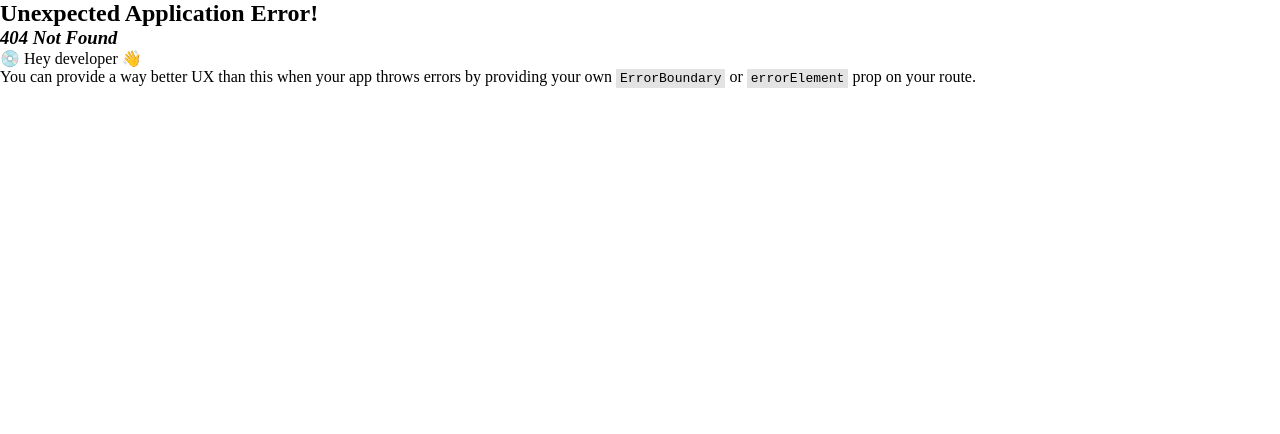
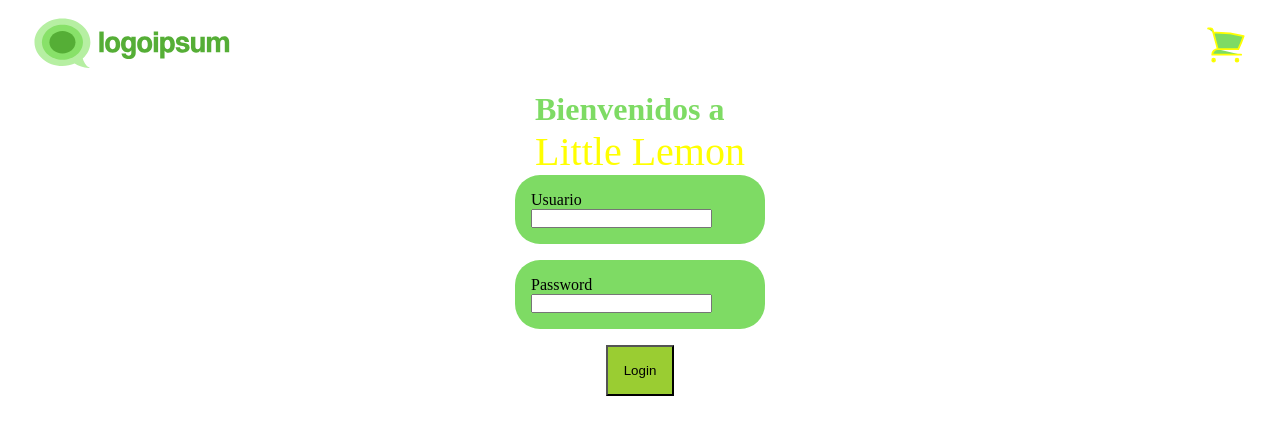
Before and after one commit to rarubara/ygoCardSearch, a React (Vite) app: page /login in a window 1280 px wide. Before the commit this address had no page. Shown: the top 434 px of the page. Built offline with nearby package versions, Linux system fonts and the light colour scheme.

Commit message:
avance pantalla login

```diff
--- /dev/null
+++ b/src/Components/Hlogin/index.jsx
@@ -0,0 +1,21 @@
+import { Link } from 'react-router-dom'
+
+const Hlogin = () => {
+    return (
+        <header className='sticky z-index-999'>
+            <nav className='flex justify-between p-4 mx-4'>
+                <Link className=' green-700 text-3xl decoration-none w-200px mostrar'>
+                    &lt; Atras
+                </Link>
+                <Link to="/" className='cursor-pointer'>
+                    <img src='logo.svg' alt='logo' />
+                </Link>
+                <section className='flex gap-4 justify-center align-center'>
+                    <img src='cart.svg' alt='cart' className='w-44px cursor-pointer' />
+                </section>
+            </nav>
+        </header>
+    )
+}
+
+export default Hlogin
--- a/src/Pages/Login/index.jsx
+++ b/src/Pages/Login/index.jsx
@@ -1,7 +1,59 @@
+import Hlogin from "../../Components/Hlogin"
+
+
+
+const LoginSection = () => {
+  return (
+    <div className="flex flex-col gap-4 justify-between">
+      <section className="bg-green-700 max-width-250px p-4 m-auto rounded-lg mt-4">
+        <label htmlFor="usuario">Usuario</label>
+        <input type="text" id="usuario" name="usuario" />
+      </section>
+      <section className="bg-green-700 max-width-250px p-4 m-auto rounded-lg mt-4">
+        <label htmlFor="password">Password</label>
+        <input type="text" id="usuario" name="usuario" />
+      </section>
+      <button className="p-4 m-auto bg-yellow-700">
+        <p className="texto-black">
+          Login
+        </p>
+      </button>
+    </div>
+
+  )
+}
+// const LoginSection = () => {
+//   return (
+//     <section className="bg-green-700 max-width-250px p-4 m-auto rounded-lg">
+//       <label htmlFor="usuario">Usuario</label>
+//       <input type="text" id="usuario" name="usuario" />
+//     </section>
+//   )
+// }
+
+const Title = () => {
+  return (
+    <div className=" flex flex-col justify-center w-fit m-auto">
+      <h1 className="green-700 text-3xl">Bienvenidos a
+      </h1>
+      <span className="yellow-200 justify-center text-4xl">
+        Little Lemon
+      </span>
+    </div>
+
+  )
+}
+
+
+
 
 const Login = () => {
   return (
-    <div>Login</div>
+    <div>
+      <Hlogin />
+      <Title />
+      <LoginSection />
+    </div>
   )
 }
 
--- a/src/index.css
+++ b/src/index.css
@@ -81,17 +81,40 @@
    max-width: 200px;
  }
 
- .max-width-90pc{
-  max-width: 90%;
+
+ .max-width-250px {
+  max-width: 250px;
+}
+
+
+ .max-width-90pc {
+   max-width: 90%;
  }
 
+.w-200px{
+  width: 200px;
+}
+
  .m-auto {
-  margin: auto;
+   margin: auto;
  }
 
  .green-700 {
    color: #7EDB64;
  }
+
+
+ .yellow-200 {
+  color: yellow;
+ }
+
+.yellow-700 {
+color: yellowgreen
+}
+.bg-yellow-700 {
+  color: yellowgreen;
+  background: yellowgreen;
+  }
 
  .decoration-none {
    text-decoration: none;
@@ -161,13 +184,20 @@
  .bg-green-700 {
    background: #7EDB64;
  }
- .border-green-700{
-  border: 1px solid #7EDB64
+
+.texto-black {
+  color: black;
+}
+
+ .border-green-700 {
+   border: 1px solid #7EDB64
  }
 
  .text-white {
    color: white;
  }
+
+ .texto-
 
  .align-start {
    align-self: self-start;
@@ -177,7 +207,6 @@
    position: relative;
    top: -250px;
  }
-
  .fixed {
    position: fixed;
  }
@@ -196,6 +225,10 @@
 
  .right-0 {
    right: 0;
+ }
+
+ .self-align-center {
+   justify-self: center;
  }
 
  .rounded-lg {
@@ -222,6 +255,9 @@
    font-size: 2.5rem;
  }
 
+.decoration-none{
+  text-decoration: none;
+}
 
  .flex-wrap {
    flex-wrap: wrap;
--- a/src/main.jsx
+++ b/src/main.jsx
@@ -14,7 +14,7 @@
     element: <Home />,
   },
   {
-    path: "/",
+    path: "/login",
     element: <Login />,
   },
 ]);
```
